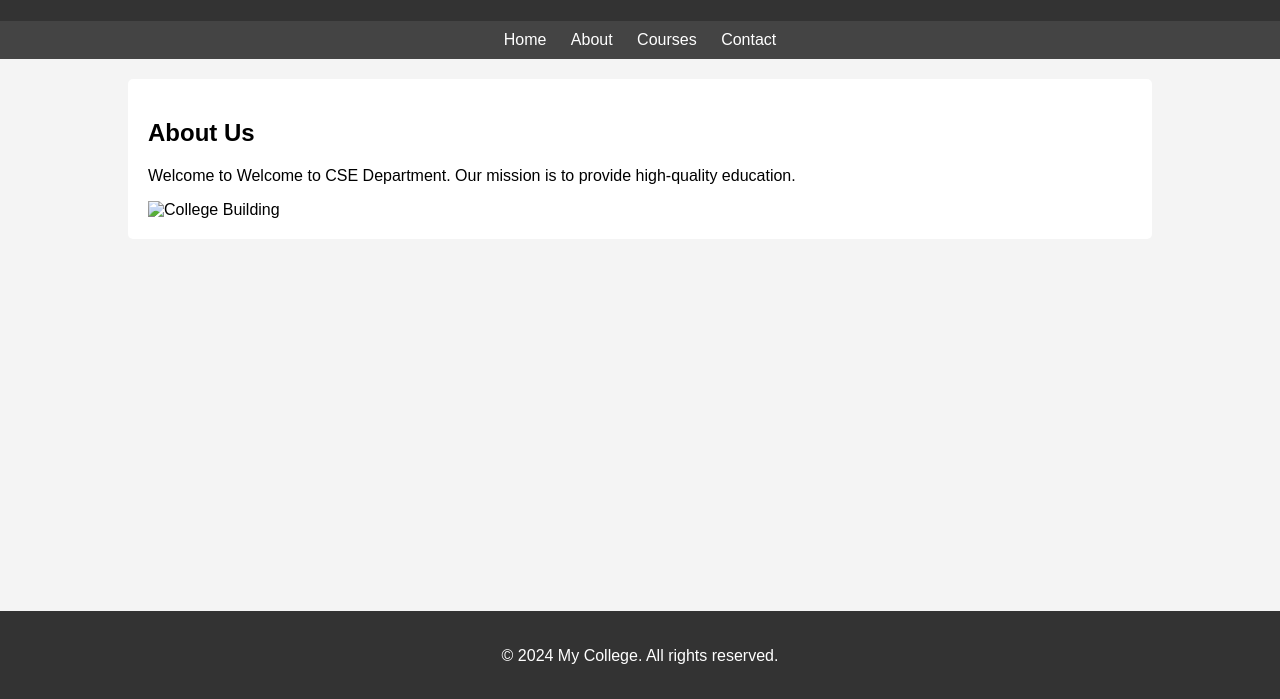
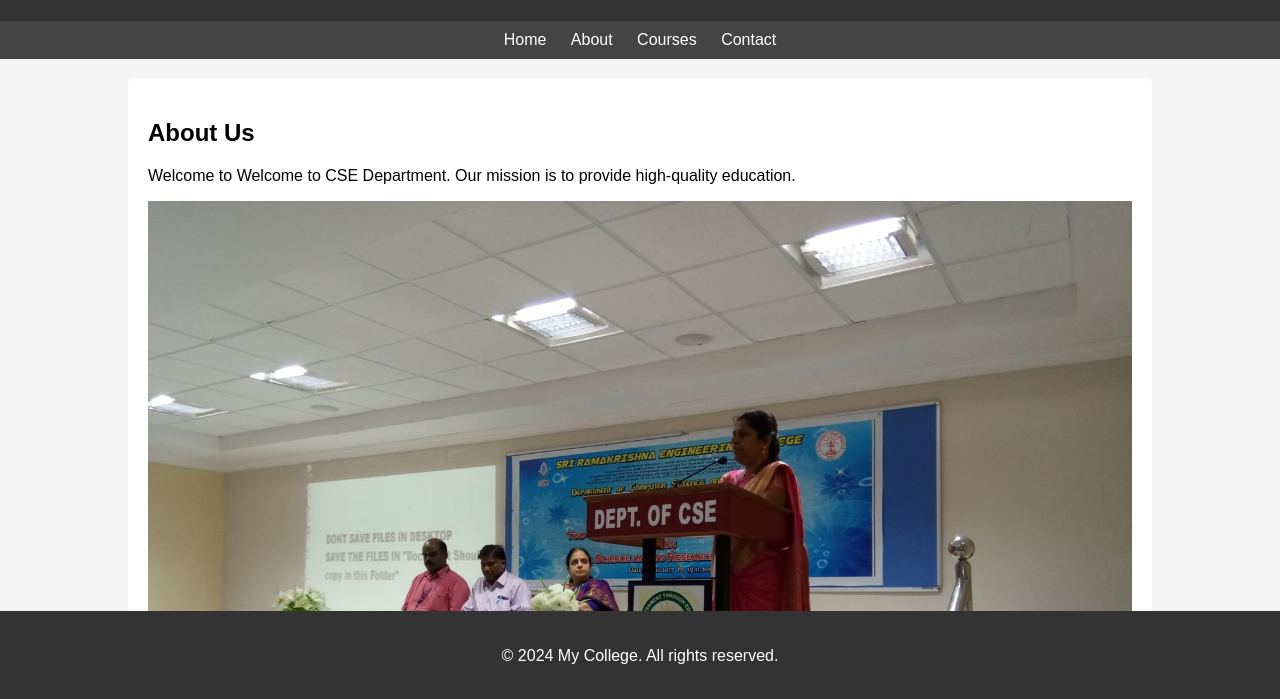
Before and after one commit to Tharunrajkumar/Aswin21cloud-computing, a plain HTML site: page index.html in a window 1280 px wide. Shown: the part 99-798 px from the top of the page. Drawn offline with Linux system fonts and the light colour scheme.

Commit message:
Update index.html

```diff
--- a/index.html
+++ b/index.html
@@ -67,7 +67,7 @@
         <div class="main">
             <h2>About Us</h2>
             <p>Welcome to Welcome to CSE Department. Our mission is to provide high-quality education.</p>
-            <img src="cse.jpg" alt="College Building" style="width: 100%;">
+            <img src="cse.jpeg" alt="College Building" style="width: 100%;">
         </div>
     </div>
     <footer>
```
